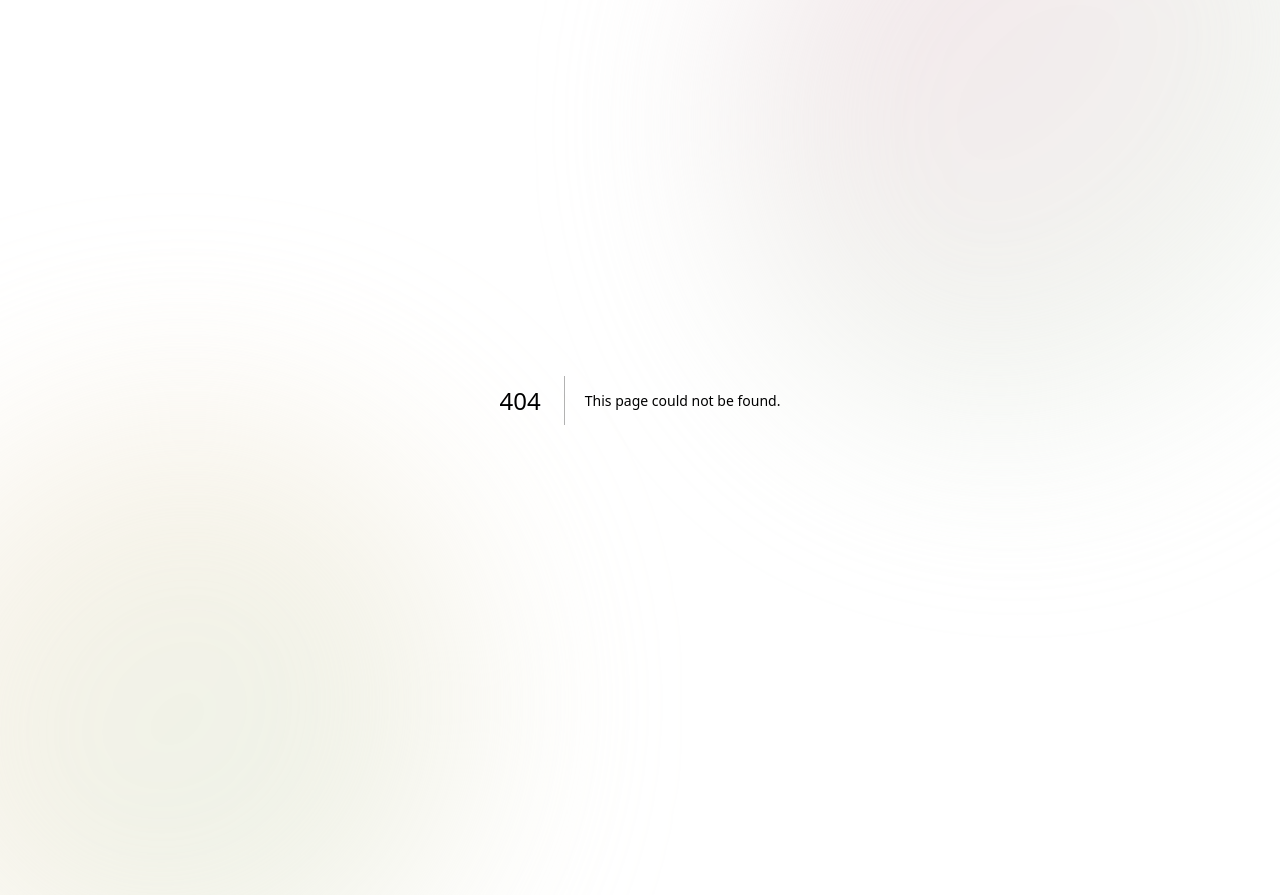
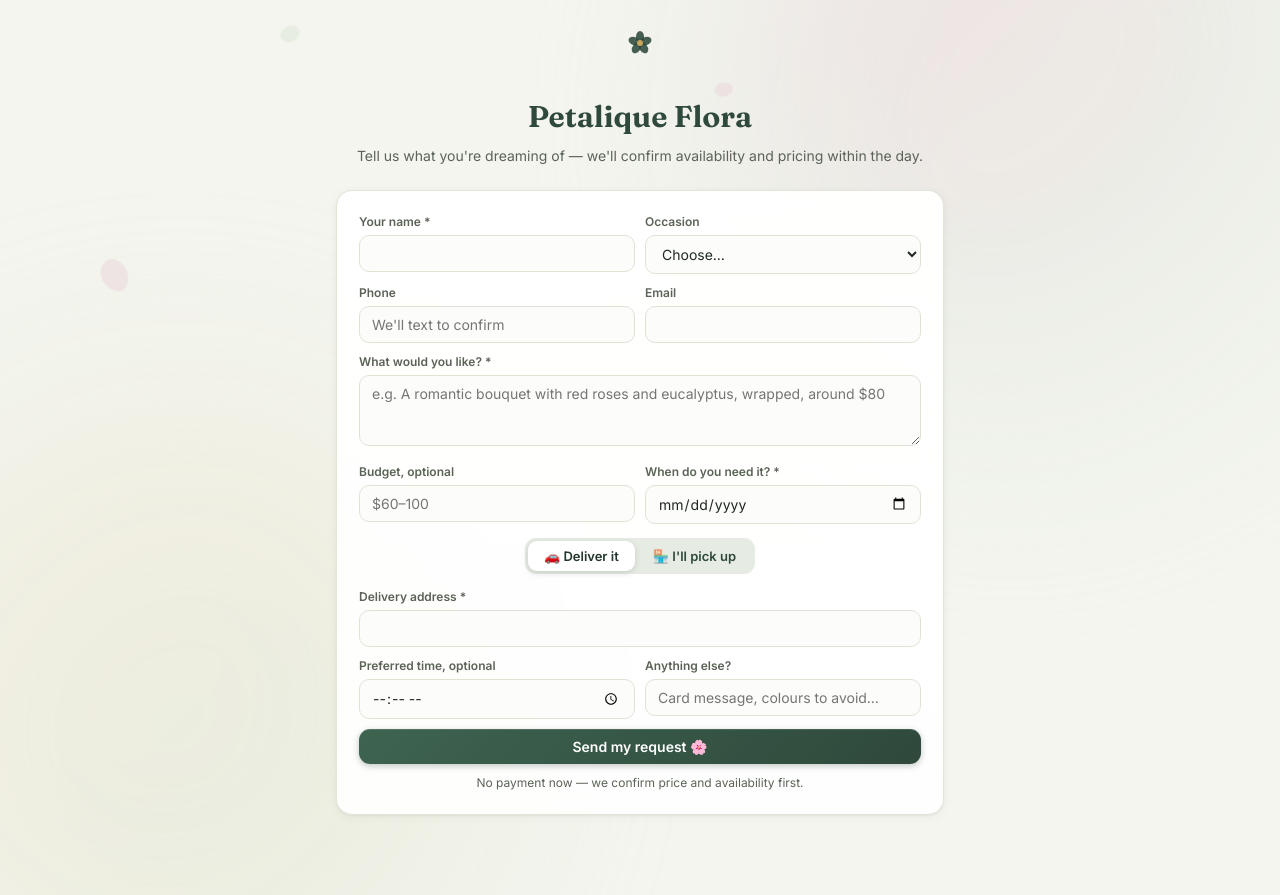
Before and after one commit to Ehab-K1/petalique-ops, a Next.js app: page /order in a window 1280 px wide. Before the commit this address had no page. Before the commit the page ends 800 px from the top, so only its background shows below. Built offline with nearby package versions, Linux system fonts and the light colour scheme.

Commit message:
Add files via upload

```diff
--- /dev/null
+++ b/app/order/page.js
@@ -0,0 +1,172 @@
+"use client";
+
+import { useState } from "react";
+import { BloomMark } from "@/components/ui";
+import { Petals, Segmented } from "@/components/client";
+
+const OCCASIONS = ["Birthday", "Anniversary", "Wedding", "Sympathy", "New baby", "Get well", "Just because", "Corporate event", "Other"];
+
+const BLANK = {
+  customer_name: "", phone: "", email: "", occasion: "",
+  items_desc: "", budget: "",
+  delivery_date: "", delivery_time: "",
+  fulfillment_type: "delivery", address: "", notes: "",
+  website: "", // honeypot
+};
+
+export default function PublicOrderPage() {
+  const [form, setForm] = useState(BLANK);
+  const [error, setError] = useState("");
+  const [sending, setSending] = useState(false);
+  const [done, setDone] = useState(false);
+
+  async function submit(e) {
+    e.preventDefault();
+    setError("");
+    setSending(true);
+    const res = await fetch("/api/public/orders", {
+      method: "POST",
+      headers: { "Content-Type": "application/json" },
+      body: JSON.stringify(form),
+    });
+    setSending(false);
+    if (res.ok) {
+      setDone(true);
+      window.scrollTo({ top: 0, behavior: "smooth" });
+    } else {
+      const d = await res.json().catch(() => ({}));
+      setError(d.error || "Something went wrong. Please try again.");
+    }
+  }
+
+  const minDate = new Date().toISOString().slice(0, 10);
+
+  return (
+    <div style={{ position: "relative", overflow: "hidden", minHeight: "100vh" }}>
+      <Petals />
+      <div className="public-wrap" style={{ position: "relative", zIndex: 1 }}>
+        <div className="public-hero">
+          <div className="mark"><BloomMark size={52} /></div>
+          <h1>Petalique Flora</h1>
+          <p>Tell us what you&apos;re dreaming of — we&apos;ll confirm availability and pricing within the day.</p>
+        </div>
+
+        {done ? (
+          <div className="card success-bloom">
+            <div className="ring">
+              <BloomMark size={40} />
+            </div>
+            <h2>Request received!</h2>
+            <p>
+              Thank you, {form.customer_name.split(" ")[0]}. Our florists will reach out shortly to
+              confirm the details{form.fulfillment_type === "pickup" ? " and your pickup time" : " and delivery"}.
+            </p>
+            <button className="btn" style={{ marginTop: 18 }} onClick={() => { setForm(BLANK); setDone(false); }}>
+              Place another request
+            </button>
+          </div>
+        ) : (
+          <div className="card" style={{ padding: 22 }}>
+            <form className="stack" onSubmit={submit}>
+              <div className="form-grid-2">
+                <label className="field">
+                  <span>Your name *</span>
+                  <input value={form.customer_name}
+                    onChange={(e) => setForm({ ...form, customer_name: e.target.value })} required />
+                </label>
+                <label className="field">
+                  <span>Occasion</span>
+                  <select value={form.occasion} onChange={(e) => setForm({ ...form, occasion: e.target.value })}>
+                    <option value="">Choose…</option>
+                    {OCCASIONS.map((o) => <option key={o} value={o}>{o}</option>)}
+                  </select>
+                </label>
+              </div>
+              <div className="form-grid-2">
+                <label className="field">
+                  <span>Phone</span>
+                  <input type="tel" value={form.phone}
+                    onChange={(e) => setForm({ ...form, phone: e.target.value })} placeholder="We'll text to confirm" />
+                </label>
+                <label className="field">
+                  <span>Email</span>
+                  <input type="email" value={form.email}
+                    onChange={(e) => setForm({ ...form, email: e.target.value })} />
+                </label>
+              </div>
+              <label className="field">
+                <span>What would you like? *</span>
+                <textarea rows={3} value={form.items_desc}
+                  onChange={(e) => setForm({ ...form, items_desc: e.target.value })}
+                  placeholder="e.g. A romantic bouquet with red roses and eucalyptus, wrapped, around $80"
+                  required />
+              </label>
+              <div className="form-grid-2">
+                <label className="field">
+                  <span>Budget, optional</span>
+                  <input value={form.budget}
+                    onChange={(e) => setForm({ ...form, budget: e.target.value })} placeholder="$60–100" />
+                </label>
+                <label className="field">
+                  <span>When do you need it? *</span>
+                  <input type="date" min={minDate} value={form.delivery_date}
+                    onChange={(e) => setForm({ ...form, delivery_date: e.target.value })} required />
+                </label>
+              </div>
+
+              <div style={{ display: "flex", justifyContent: "center", margin: "4px 0" }}>
+                <Segmented
+                  options={[["delivery", "🚗 Deliver it"], ["pickup", "🏪 I'll pick up"]]}
+                  value={form.fulfillment_type}
+                  onChange={(v) => setForm({ ...form, fulfillment_type: v })}
+                />
+              </div>
+
+              {form.fulfillment_type === "delivery" ? (
+                <label className="field">
+                  <span>Delivery address *</span>
+                  <input value={form.address}
+                    onChange={(e) => setForm({ ...form, address: e.target.value })} required />
+                </label>
+              ) : (
+                <p className="muted" style={{ textAlign: "center" }}>
+                  We&apos;ll confirm the pickup time and studio address with you directly. 💐
+                </p>
+              )}
+
+              <div className="form-grid-2">
+                <label className="field">
+                  <span>Preferred time, optional</span>
+                  <input type="time" value={form.delivery_time}
+                    onChange={(e) => setForm({ ...form, delivery_time: e.target.value })} />
+                </label>
+                <label className="field">
+                  <span>Anything else?</span>
+                  <input value={form.notes}
+                    onChange={(e) => setForm({ ...form, notes: e.target.value })}
+                    placeholder="Card message, colours to avoid…" />
+                </label>
+              </div>
+
+              {/* honeypot — hidden from humans */}
+              <input
+                type="text" value={form.website} tabIndex={-1} autoComplete="off"
+                onChange={(e) => setForm({ ...form, website: e.target.value })}
+                style={{ position: "absolute", left: "-9999px", height: 0, width: 0, opacity: 0 }}
+                aria-hidden="true"
+              />
+
+              {error && <div className="error-text">{error}</div>}
+              <button className="btn btn-block" type="submit" disabled={sending}>
+                {sending ? "Sending…" : "Send my request 🌸"}
+              </button>
+              <p className="muted" style={{ textAlign: "center", fontSize: 12 }}>
+                No payment now — we confirm price and availability first.
+              </p>
+            </form>
+          </div>
+        )}
+      </div>
+    </div>
+  );
+}
```
